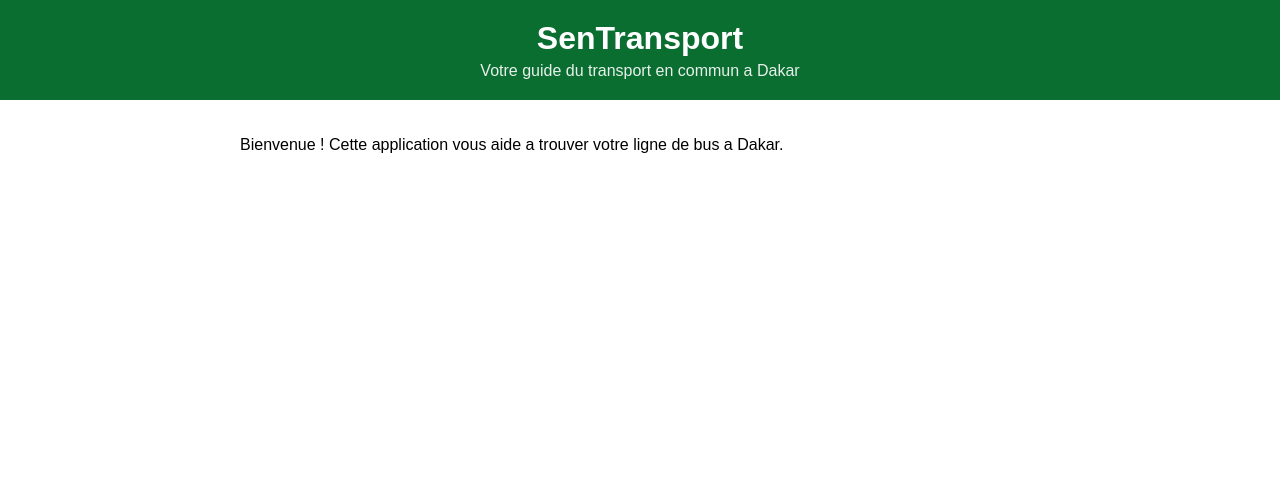
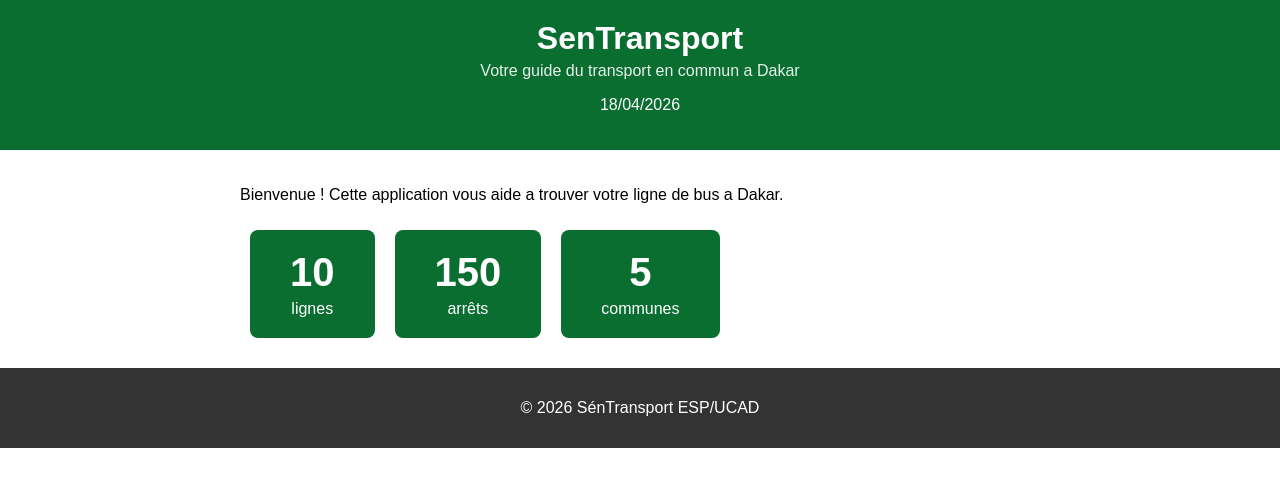
Before and after one commit to ghostjuni0r04/SenTransport, a React (Create React App) app: page / in a window 1280 px wide. Shown: the top 486 px of the page. Built offline with nearby package versions, Linux system fonts and the light colour scheme.

Commit message:
Exercices Lab1 : Footer, date et Statistiques

```diff
--- a/src/App.js
+++ b/src/App.js
@@ -1,5 +1,9 @@
 import './App.css';
 import Header from './Header';
+import Footer from './Footer';
+import Statistique1 from './Statistique1';
+import Statistique2 from './Statistique2';
+import Statistique3 from './Statistique3';
 
 function App() {
   return (
@@ -8,7 +12,13 @@ function App() {
       <main className="contenu">
         <p>Bienvenue ! Cette application vous aide a trouver
         votre ligne de bus a Dakar.</p>
+        <div className="stats">
+          <Statistique1 />
+          <Statistique2 />
+          <Statistique3 />
+        </div>
       </main>
+      <Footer />
     </div>
   );
 }
--- /dev/null
+++ b/src/Footer.css
@@ -0,0 +1,7 @@
+.footer {
+  background-color: #333;
+  color: white;
+  text-align: center;
+  padding: 15px;
+  margin-top: auto;
+}
--- /dev/null
+++ b/src/Footer.js
@@ -0,0 +1,11 @@
+import './Footer.css';
+
+function Footer() {
+  return (
+    <footer className="footer">
+      <p>© 2026 SénTransport ESP/UCAD</p>
+    </footer>
+  );
+}
+
+export default Footer;
--- a/src/Header.js
+++ b/src/Header.js
@@ -1,12 +1,15 @@
 import './Header.css';
 
 function Header() {
+  const date = new Date().toLocaleDateString('fr-FR');
+
   return (
     <header className="header">
       <h1 className="header-titre">SenTransport</h1>
       <p className="header-soustitre">
         Votre guide du transport en commun a Dakar
       </p>
+      <p className="header-date">{date}</p>
     </header>
   );
 }
--- /dev/null
+++ b/src/Statistique.css
@@ -0,0 +1,19 @@
+.statistique {
+  display: inline-block;
+  background-color: #0a6e31;
+  color: white;
+  padding: 20px 40px;
+  margin: 10px;
+  text-align: center;
+  border-radius: 8px;
+}
+
+.statistique h2 {
+  font-size: 2.5rem;
+  margin: 0;
+}
+
+.statistique p {
+  font-size: 1rem;
+  margin: 5px 0 0 0;
+}
--- /dev/null
+++ b/src/Statistique.js
@@ -0,0 +1,12 @@
+import './Statistique.css';
+
+function Statistique() {
+  return (
+    <div className="statistique">
+      <h2>10</h2>
+      <p>lignes</p>
+    </div>
+  );
+}
+
+export default Statistique;
--- /dev/null
+++ b/src/Statistique1.js
@@ -0,0 +1,12 @@
+import './Statistique.css';
+
+function Statistique1() {
+  return (
+    <div className="statistique">
+      <h2>10</h2>
+      <p>lignes</p>
+    </div>
+  );
+}
+
+export default Statistique1;
--- /dev/null
+++ b/src/Statistique2.js
@@ -0,0 +1,12 @@
+import './Statistique.css';
+
+function Statistique2() {
+  return (
+    <div className="statistique">
+      <h2>150</h2>
+      <p>arrêts</p>
+    </div>
+  );
+}
+
+export default Statistique2;
--- /dev/null
+++ b/src/Statistique3.js
@@ -0,0 +1,12 @@
+import './Statistique.css';
+
+function Statistique3() {
+  return (
+    <div className="statistique">
+      <h2>5</h2>
+      <p>communes</p>
+    </div>
+  );
+}
+
+export default Statistique3;
```
